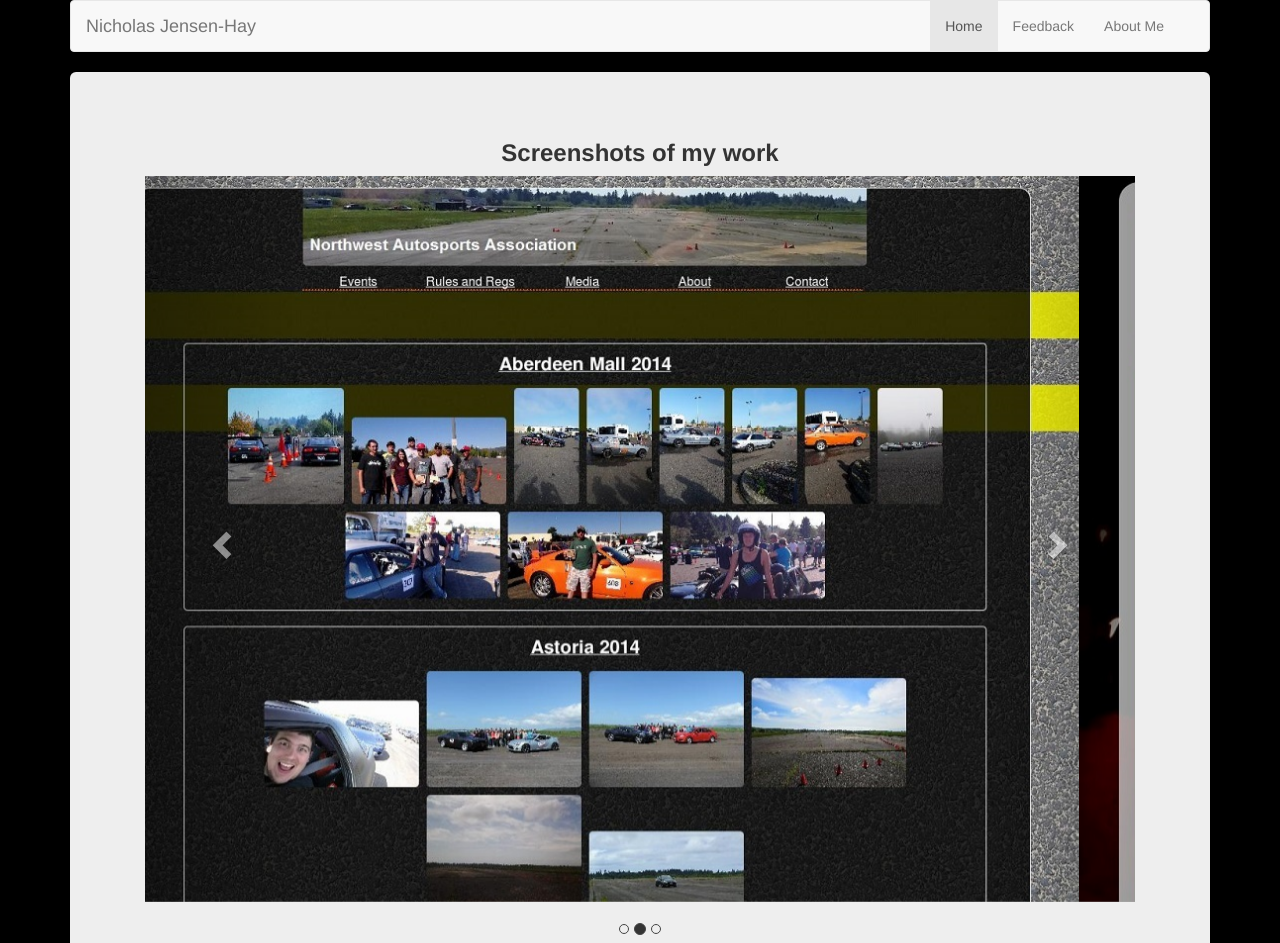
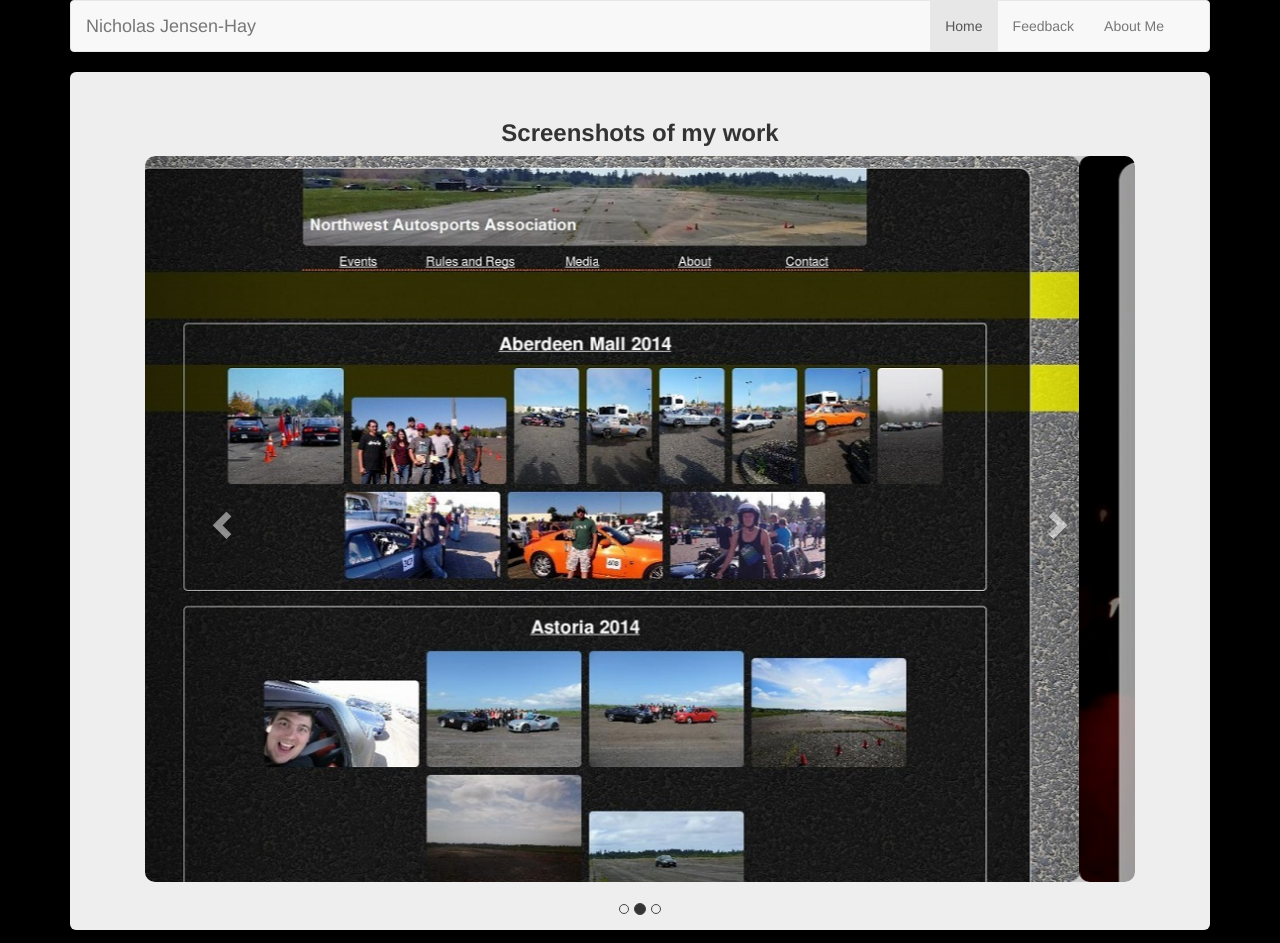
Before and after one commit to Hreacon/hreacon.gihub.io, a plain HTML site: page index.html in a window 1280 px wide. Shown: the top 943 px of the page. Drawn offline with nearby package versions, Linux system fonts and the light colour scheme.

Commit message:
add 10px Carousel border radius

```diff
--- a/css/master.css
+++ b/css/master.css
@@ -2,12 +2,6 @@
 body {
   background-color: black !important;
   padding-bottom:100px;
-}
-
-/*Styles the carousel indicator dots to stand out more */
-.carousel div h3 {
-  text-align: center;
-  font-weight: bold;
 }
 
  /*Styles the carousel indicator dots to stand out more */
@@ -23,6 +17,13 @@ body .container .carousel .container .carousel-indicators li {
 }
 body .container .carousel .container .carousel-indicators .active {
   background-color: #333;
+}
+.item a img, .item a, .item, .carousel-inner, .carousel-control {
+  border-radius: 10px ;
+}
+.carousel .container h3 {
+  padding-top:0px;
+  margin-top:0px;
 }
 
 /*Makes modals more readable */
```
